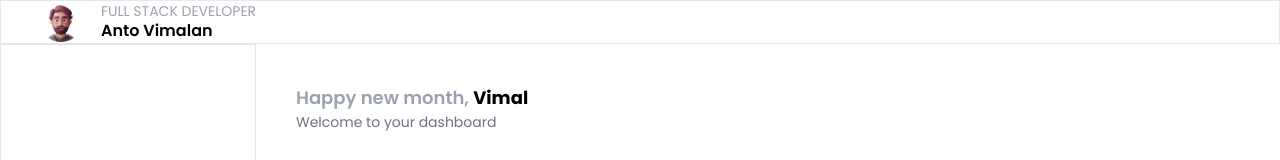
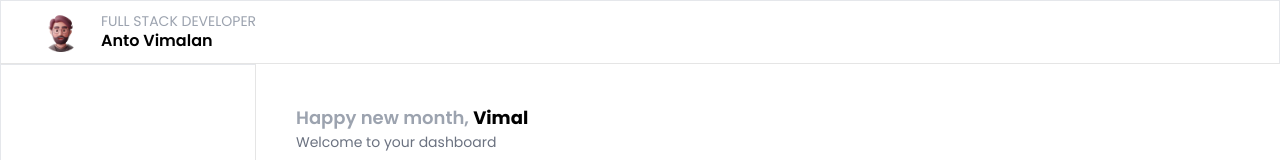
Before and after one commit to vimalds15/av-projectmart, a React (Vite) app: page / in a window 1280 px wide. Shown: the top 160 px of the page. Built offline with nearby package versions, Linux system fonts and the light colour scheme.

Commit message:
implemented main navbar

```diff
--- a/src/components/MainNavBar.jsx
+++ b/src/components/MainNavBar.jsx
@@ -1,8 +1,22 @@
 import React from 'react'
+import UserLogo from "../assets/user.png";
 
 const MainNavBar = () => {
   return (
-    <div>MainNavBar</div>
+    <div className="flex justify-center h-16 px-10 py-6 border border-b-neutral-200  ">
+        <div className="flex  items-center justify-between  w-full 2xl:max-w-6xl">
+        <div className="flex items-center">
+          <div className="mr-5">
+            <img src={UserLogo} className="h-10 w-10" alt="" />
+          </div>
+          <div className="flex flex-col justify-center">
+            <p className="text-sm text-gray-400 ">FULL STACK DEVELOPER</p>
+            <p className="font-semibold mt-[-2px]">Anto Vimalan</p>
+          </div>
+        </div>
+        <div></div>
+        </div>
+      </div>
   )
 }
 
--- a/src/pages/home/HomePage.jsx
+++ b/src/pages/home/HomePage.jsx
@@ -1,9 +1,9 @@
 import React, { useState } from "react";
-import UserLogo from "../../assets/user.png";
 import DashboardPage from "../dashboard/DashboardPage";
 import CryptoWalletPage from "../crytowallet/CryptoWalletPage";
 import Sidebar from "../../components/Sidebar";
 import Orders from "../orders/Orders";
+import MainNavBar from "../../components/MainNavBar";
 
 const HomePage = () => {
   const [activeItem, setActiveItem] = useState("Dashboard");
@@ -17,20 +17,7 @@ const HomePage = () => {
 
       {/* Navbar */}
 
-      <div className="flex justify-center h-16 px-10 border border-b-neutral-200  ">
-        <div className="flex  items-center justify-between  w-full 2xl:max-w-6xl">
-        <div className="flex items-center">
-          <div className="mr-5">
-            <img src={UserLogo} className="h-10 w-10" alt="" />
-          </div>
-          <div className="flex flex-col justify-center">
-            <p className="text-sm text-gray-400 ">FULL STACK DEVELOPER</p>
-            <p className="font-semibold mt-[-2px]">Anto Vimalan</p>
-          </div>
-        </div>
-        <div></div>
-        </div>
-      </div>
+      <MainNavBar />
 
 
       <div className="flex flex-grow ">
```
